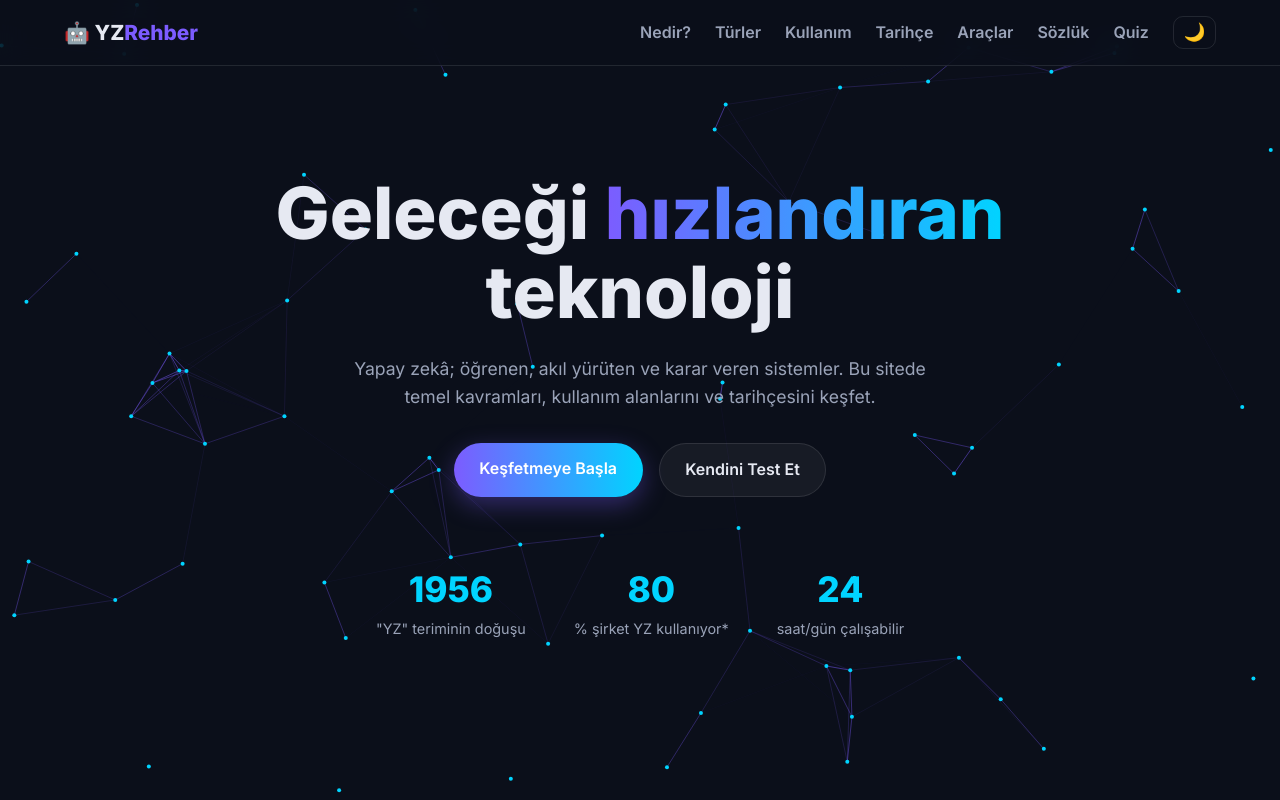
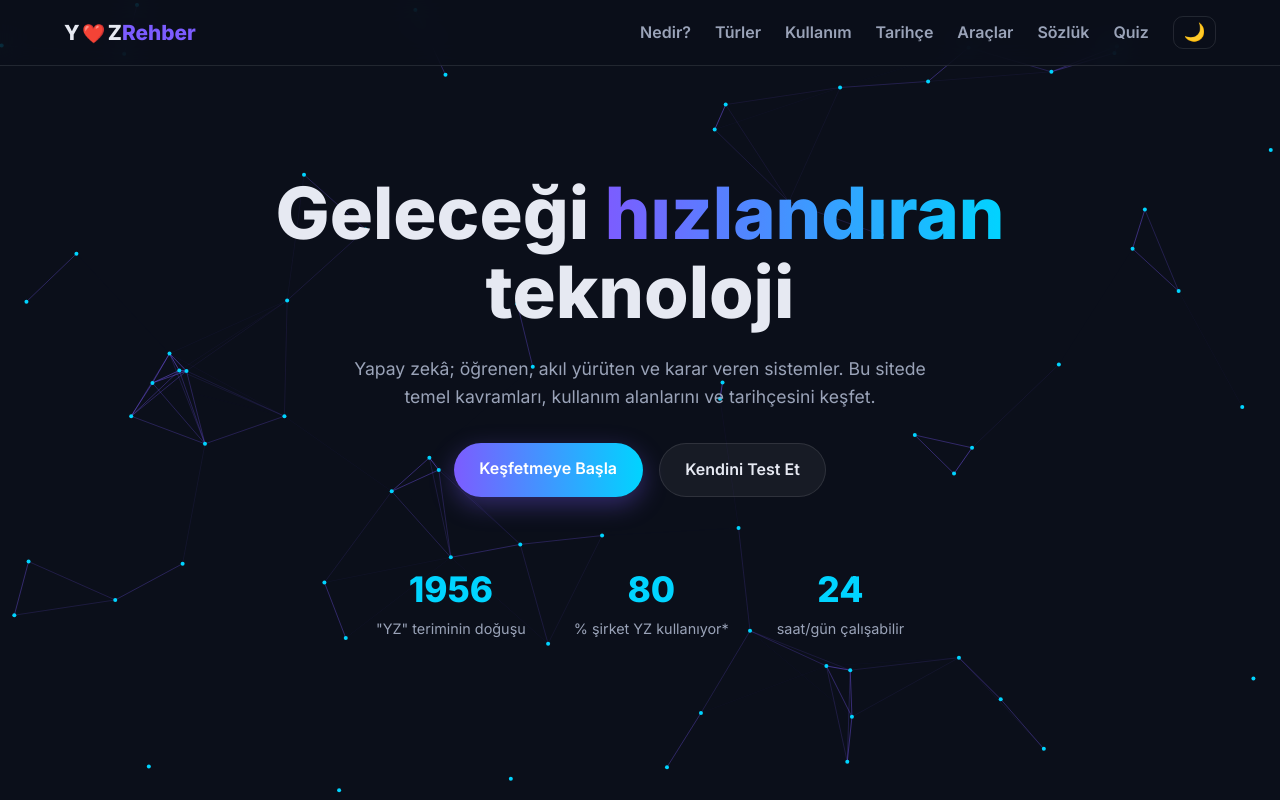
Before and after one commit to Rezkira/rezkira.github.io, a plain HTML site: page index.html in a window 1280 px wide. Shown: the top 800 px of the page. Drawn offline with Linux system fonts and the light colour scheme.

Commit message:
Add files via upload

```diff
--- a/index.html
+++ b/index.html
@@ -15,7 +15,7 @@
   <canvas id="bg" aria-hidden="true"></canvas>
 
   <header class="nav">
-    <a href="#" class="logo">🤖 YZ<span>Rehber</span></a>
+    <a href="#" class="logo" aria-label="YZ Rehber">Y<span class="heart">❤️</span>Z<span>Rehber</span></a>
     <button class="menu-btn" id="menuBtn" aria-label="Menüyü aç" aria-expanded="false">☰</button>
     <nav id="menu">
       <a href="#nedir">Nedir?</a>
--- a/style.css
+++ b/style.css
@@ -55,6 +55,7 @@ a { color: inherit; text-decoration: none; }
 
 .logo { font-weight: 800; font-size: 1.3rem; }
 .logo span { color: var(--accent); }
+.logo .heart { margin: 0 0.15rem; font-size: 0.9em; }
 
 .nav nav { display: flex; gap: 1.5rem; align-items: center; }
 .nav nav a { color: var(--muted); font-weight: 600; transition: color 0.2s; }
```
